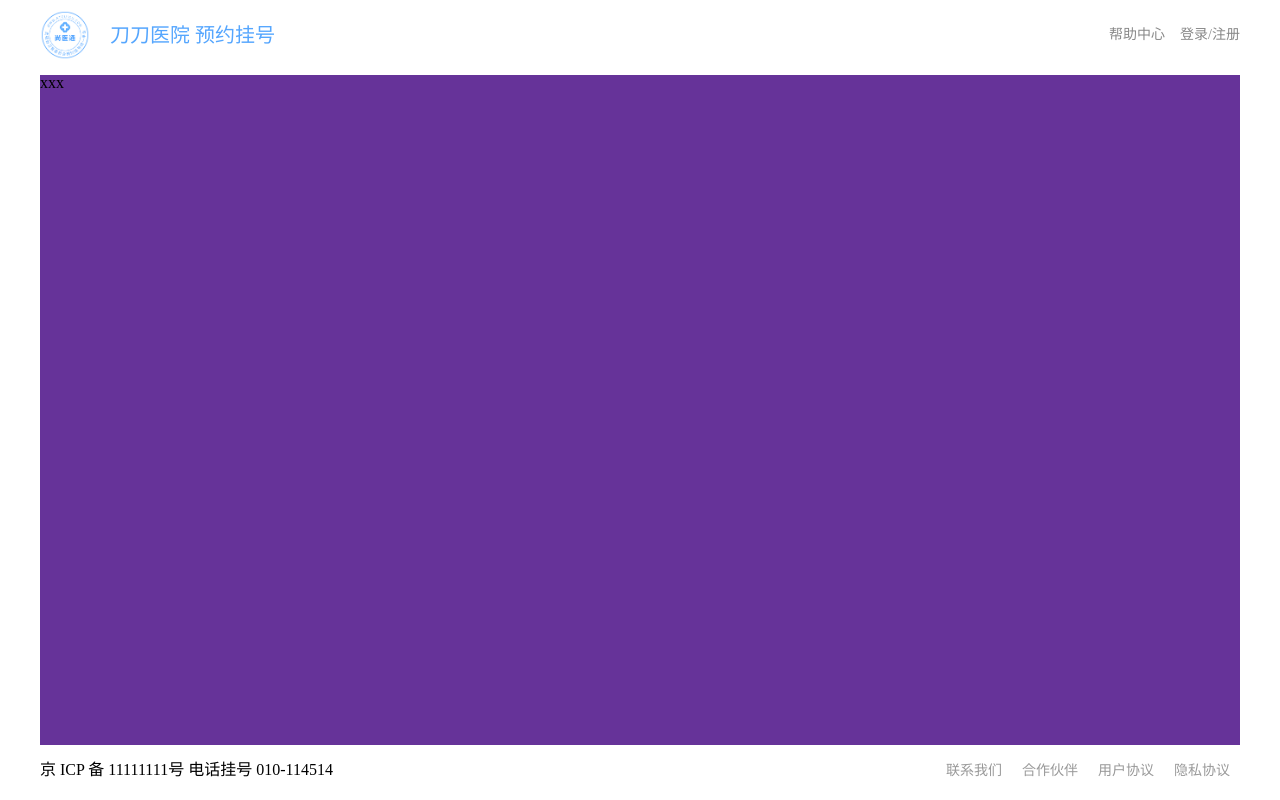
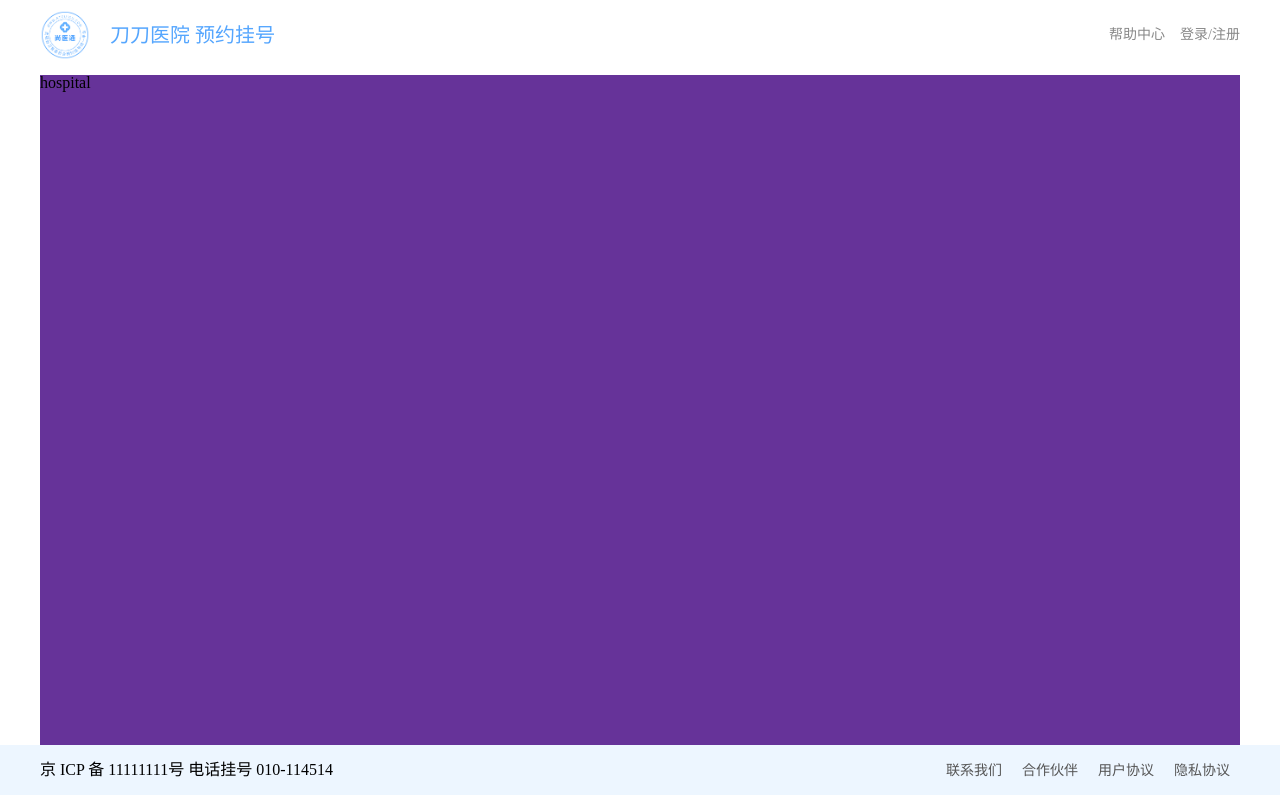
Before and after one commit to duyidao/doctor, a Vue app: page /hospital in a window 1280 px wide. Built offline with nearby package versions, Linux system fonts and the light colour scheme.

Commit message:
feat: 引入路由插件，设置路由 fix: 修改底部样式

```diff
--- a/package.json
+++ b/package.json
@@ -11,7 +11,8 @@
   "dependencies": {
     "@types/node": "^20.4.2",
     "sass": "^1.63.6",
-    "vue": "^3.3.4"
+    "vue": "^3.3.4",
+    "vue-router": "^4.2.4"
   },
   "devDependencies": {
     "@vitejs/plugin-vue": "^4.2.3",
--- a/src/App.vue
+++ b/src/App.vue
@@ -5,7 +5,7 @@
   <div class="container">
     <HospitalTop />
     <div class="content">
-      xxx
+      <router-view></router-view>
     </div>
     <div class="bottom">
       <HospitalBottom />
@@ -30,6 +30,7 @@
   .bottom {
     width: 100%;
     height: 50px;
+    background-color: #edf6ff;
   }
 }
 </style>
--- a/src/components/hospital_bottom/index.vue
+++ b/src/components/hospital_bottom/index.vue
@@ -35,7 +35,7 @@
       span {
         margin: 0 10px;
         font-size: 14px;
-        color: #999;
+        color: #555;
       }
     }
   }
--- a/src/main.ts
+++ b/src/main.ts
@@ -1,5 +1,8 @@
 // Vue3提供createApp方法，用于创建应用实例
 import { createApp } from 'vue'
+
+// 引入vue-router
+import router from '@/router'
 
 // 引入清除默认样式
 import './style/reset.scss'
@@ -18,5 +21,8 @@
 app.component('HospitalTop', HospitalTop)
 app.component('HospitalBottom', HospitalBottom)
 
+// 使用路由
+app.use(router)
+
 // 挂载
 app.mount('#app')
--- /dev/null
+++ b/src/pages/home/index.vue
@@ -0,0 +1,13 @@
+<script setup lang="ts">
+
+</script>
+
+<template>
+  <div class="hospital">
+    home
+  </div>
+</template>
+
+<style scoped>
+
+</style>
--- /dev/null
+++ b/src/pages/hospital/index.vue
@@ -0,0 +1,13 @@
+<script setup lang="ts">
+
+</script>
+
+<template>
+  <div class="hospital">
+    hospital
+  </div>
+</template>
+
+<style scoped>
+
+</style>
--- /dev/null
+++ b/src/router/index.ts
@@ -0,0 +1,29 @@
+// 引入创建路由方法
+import { createRouter, createWebHistory } from 'vue-router';
+
+// 创建路由实例
+export default createRouter({
+  history: createWebHistory(), // 路由模式
+  // 路由数组
+  routes: [
+    {
+      path: '/home',
+      component: () => import('@/pages/home/index.vue')
+    },
+    {
+      path: '/hospital',
+      component: () => import('@/pages/hospital/index.vue')
+    },
+    {
+      path: '/',
+      redirect: '/home',
+    },
+  ],
+  // 控制滚动行为
+  scrollBehavior () {
+    return {
+      left: 0,
+      top: 0
+    }
+  }
+})
```
